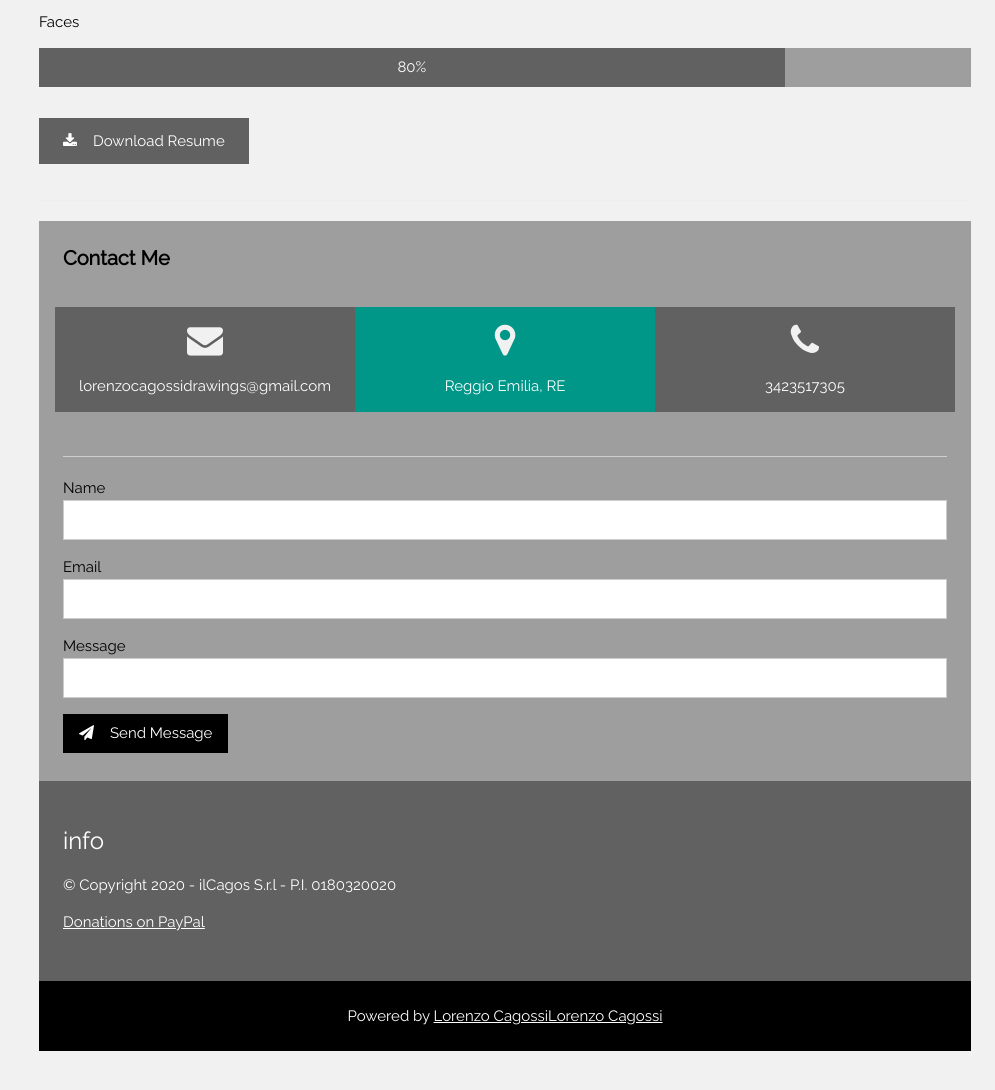
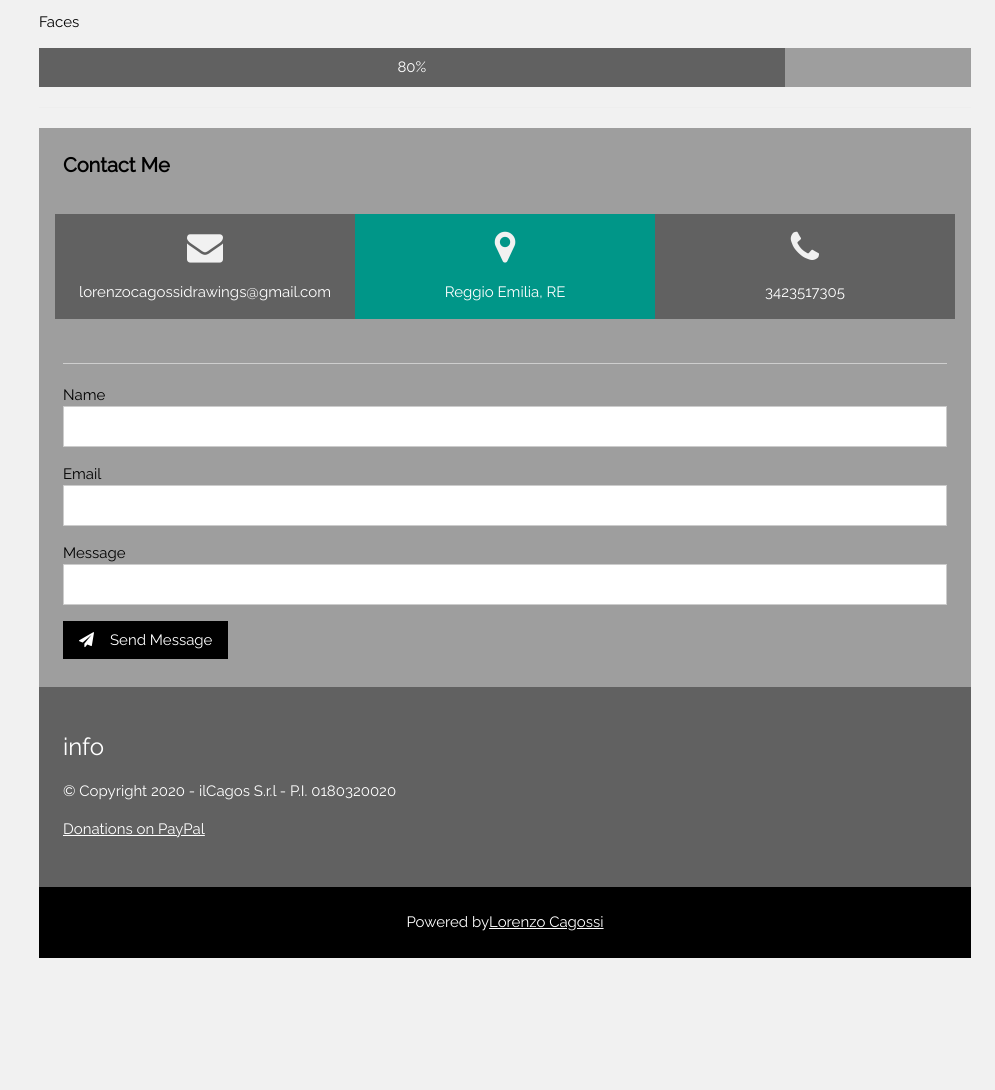
Before and after one commit to lorenzocagossi/lorenzocagossi.github.io, a plain HTML site: page index.html in a window 1280 px wide. Shown: the part 1780-2870 px from the top of the page, without its empty margins (285-1280 px from the left). After the commit the page ends 2782 px from the top, so only its background shows below. Drawn offline with nearby package versions, Linux system fonts and the light colour scheme.

Commit message:
finito sito

```diff
--- a/index.html
+++ b/index.html
@@ -44,7 +44,7 @@ body,h1,h2,h3,h4,h5,h6 {font-family: "Raleway", sans-serif}
 
   <!-- Header -->
   <header id="portfolio">
-    <a href="#"><img src="/w3images/avatar_g2.jpg" style="width:65px;" class="w3-circle w3-right w3-margin w3-hide-large w3-hover-opacity"></a>
+    <a href="#"><img src="https://scontent-mxp1-1.cdninstagram.com/v/t51.2885-19/s320x320/118651374_359213598443939_3330632845311192548_n.jpg?_nc_ht=scontent-mxp1-1.cdninstagram.com&_nc_ohc=iT05APMEnfkAX_RPinX&oh=a0b29be4800d24c5f32a5364c2613981&oe=5F7A4653" style="width:45%; transform: scaleX(-1)" style="width:65px;" class="w3-circle w3-right w3-margin w3-hide-large w3-hover-opacity"></a>
     <span class="w3-button w3-hide-large w3-xxlarge w3-hover-text-grey" onclick="w3_open()"><i class="fa fa-bars"></i></span>
     <div class="w3-container">
     <h1><b>lorenzocagossidrawings
@@ -175,11 +175,6 @@ body,h1,h2,h3,h4,h5,h6 {font-family: "Raleway", sans-serif}
     <div class="w3-grey">
       <div class="w3-container w3-dark-grey w3-padding w3-center" style="width:80%">80%</div>
     </div>
-    <p>
-      <button class="w3-button w3-dark-grey w3-padding-large w3-margin-top w3-margin-bottom">
-        <i class="fa fa-download w3-margin-right"></i>Download Resume
-      </button>
-    </p>
     <hr>
 
 
@@ -258,7 +253,7 @@ body,h1,h2,h3,h4,h5,h6 {font-family: "Raleway", sans-serif}
   </div>
   </footer>
 
-  <div class="w3-black w3-center w3-padding-24">Powered by <a href="https://www.instagram.com/lorenzocagossidrawings" title="W3.CSS" target="_blank" class="w3-hover-opacity">Lorenzo Cagossi</a><a href="https://www.instagram.com/lorenzocagossidrawings" title="W3.CSS" target="_blank" class="w3-hover-opacity">Lorenzo Cagossi</a></div>
+  <div class="w3-black w3-center w3-padding-24">Powered by<a href="https://www.instagram.com/lorenzocagossidrawings" title="W3.CSS" target="_blank" class="w3-hover-opacity">Lorenzo Cagossi</a></div>
 
 <!-- End page content -->
 </div>
```
